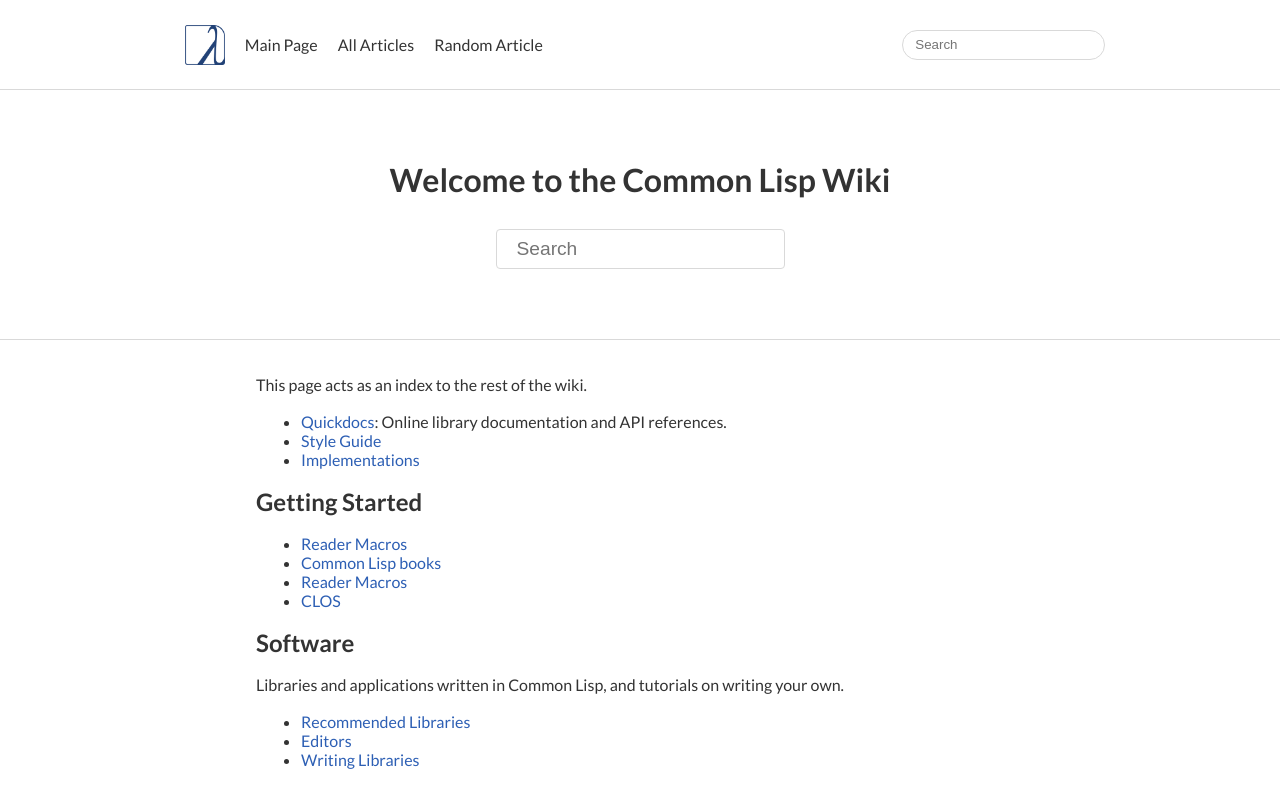
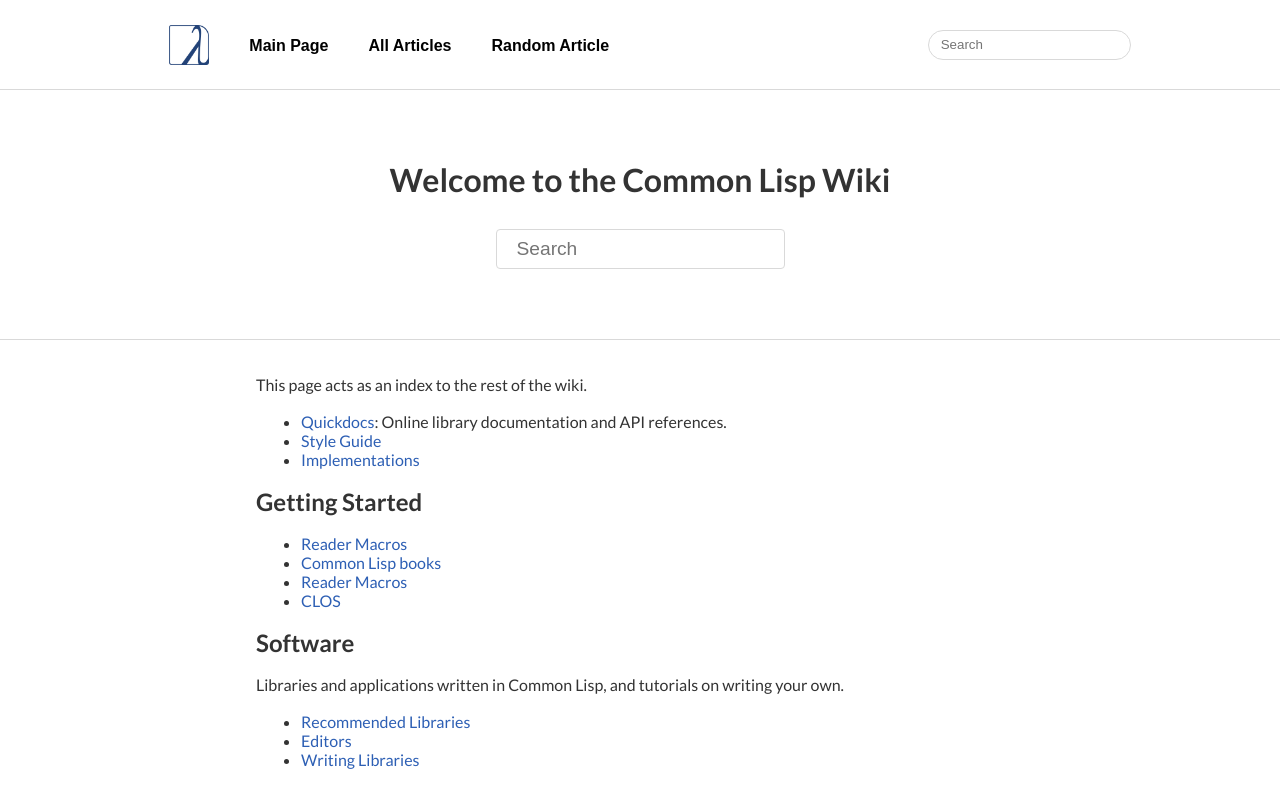
Before and after one commit to LispLang/lisplang.github.io, a Jekyll site: the page built from wiki/index.html, in a window 1280 px wide. Shown: the top 808 px of the page. Built offline with Jekyll 4.4.1, drawn with Linux system fonts in a browser that asks for light colours.

Commit message:
Further improve the navbar

```diff
--- a/assets/css/wiki.scss
+++ b/assets/css/wiki.scss
@@ -34,11 +34,15 @@ body {
             li {
                 list-style-type: none;
                 display: block;
-                margin: 0 10px;
+                margin: 0 20px;
 
                 a {
-                    color: #333;
                     text-decoration: none;
+
+                    font-family: 'Source Sans Pro', sans-serif;
+                    font-weight: 600;
+                    font-size: 1em;
+                    color: black;
                 }
 
                 img {
```
